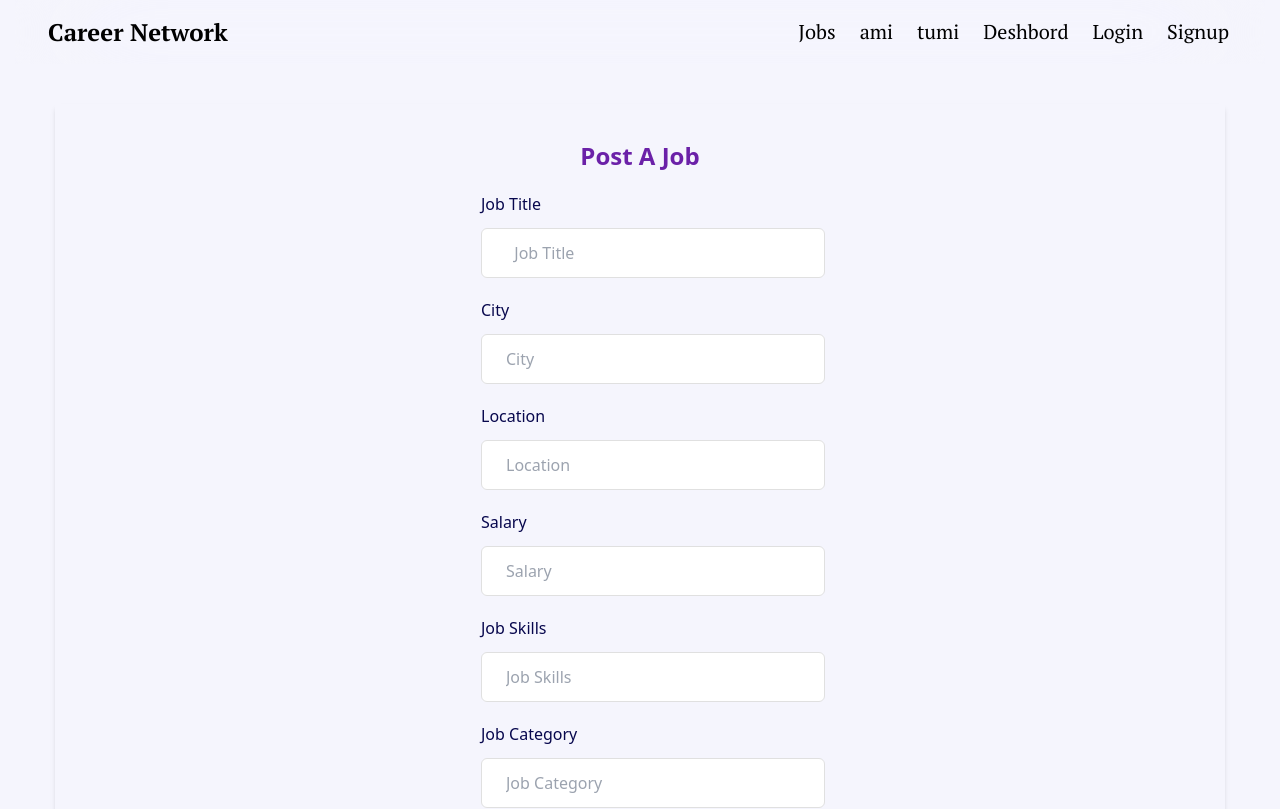
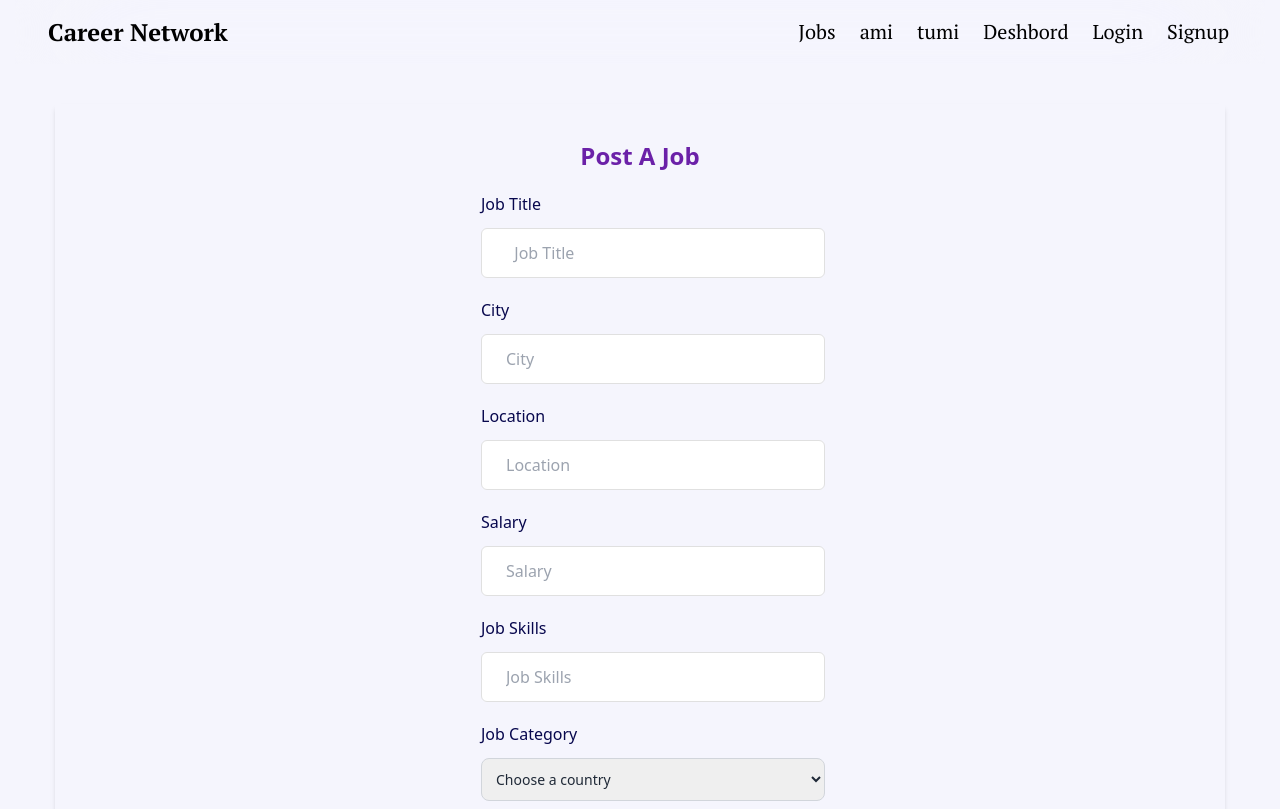
Before and after one commit to fahim-abser/Career-Network-client, a React (Create React App) app in the folder client/career-network/: page /deshbord in a window 1280 px wide. Shown: the top 809 px of the page. Built offline with nearby package versions, Linux system fonts and the light colour scheme; no server answers; a web font is replaced by a local one.

Commit message:
job post on mongodb

```diff
--- a/client/career-network/src/Pages/Categories/CategoryCard.jsx
+++ b/client/career-network/src/Pages/Categories/CategoryCard.jsx
@@ -5,7 +5,7 @@ const CategoryCard = ({category}) => {
     const {id, category_name, img} = category
     return (
         <Link to={`/category/${category_name}`} className=''>
-            <div className='shadow-lg shadow-slate-400 rounded-md'>
+            <div className='shadow-lg shadow-slate-400 rounded-md '>
                 <div className="card w-full my-2">
                     <figure><img className='w-52 h-52 rounded-full' src={img} alt="Shoes" /></figure>
                     <div className="card-body items-center">
--- a/client/career-network/src/Pages/Deshbord/Createjob/CreateJob.js
+++ b/client/career-network/src/Pages/Deshbord/Createjob/CreateJob.js
@@ -1,7 +1,10 @@
 import React from "react";
 import { useForm } from "react-hook-form";
+import { toast } from "react-hot-toast";
+import { useNavigate } from "react-router-dom";
 
 const CreateJob = () => {
+  const navigate = useNavigate()
   const handleCreateJob = (e) => {
     e.preventDefault();
     const form = e.target;
@@ -17,19 +20,41 @@ const CreateJob = () => {
     const experience = form.experience.value;
     const postDate = form.date.value;
     const postInfo = {
-      jobTitle,
+      job_title: jobTitle,
       city,
       location,
       salary,
       skills,
-      category,
+      category_name: category,
       jobSummary,
       description,
-      jobType,
+      duty_hours: jobType,
       experience,
-      postDate,
+      deadline: postDate,
+      isPaid: false,
+      isVerify: false,
     };
     console.log(postInfo);
+
+    console.log()
+    const url = `http://localhost:5000/jobs`
+    fetch(url, {
+      method: 'POST',
+      headers: {
+          'content-type': 'application/json'
+      },
+      body: JSON.stringify(postInfo)
+  })
+      .then((response) => response.json())
+      .then((data) => {
+          console.log('Success:', data);
+          toast('job posted successfully')
+          navigate(`/category/${category}`)
+
+      })
+      .catch((error) => {
+          console.error('Error:', error);
+      });
   };
 
   return (
@@ -135,13 +160,20 @@ const CreateJob = () => {
                   <label className="mb-3 block text-base font-medium text-[#07074D]">
                     Job Category
                   </label>
-                  <input
-                    type="text"
+                  <select
                     name="category"
-                    placeholder="Job Category"
-                    className="w-full rounded-md border border-[#e0e0e0] bg-white py-3 px-6 text-base font-medium text-[#6B7280] outline-none focus:border-[#6A64F1] focus:shadow-md"
-                    required
-                  />
+                    className=" border border-gray-300  text-sm rounded-lg focus:ring-blue-500 focus:border-blue-500 block w-full p-2.5 dark:placeholder-gray-400  dark:focus:ring-blue-500 dark:focus:border-blue-500"
+                  >
+                    <option defaultValue="Choose a country">Choose a country</option>
+                    <option defaultValue="Designer">Designer</option>
+                    <option defaultValue="Web Developer">Web Developer</option>
+                    <option defaultValue="Marketing">Marketing</option>
+                    <option defaultValue="Education">Education</option>
+                    <option defaultValue="Writing And Editing">
+                      Writing And Editing
+                    </option>
+                    <option value="Sales">Sales</option>
+                  </select>
                 </div>
               </div>
             </div>
--- a/client/career-network/src/Pages/Jobs/Jobs.jsx
+++ b/client/career-network/src/Pages/Jobs/Jobs.jsx
@@ -7,7 +7,7 @@ const Jobs = () => {
     console.log(jobs)
 
     return (
-        <div>
+        <div className=''>
             <h2 className="text-center text-2xl">{jobs.category_name}</h2>
             {
                 jobs.map(job =><JobsCard key={job._id} job={job}></JobsCard>)
--- a/client/career-network/src/Pages/Jobs/JobsCard.jsx
+++ b/client/career-network/src/Pages/Jobs/JobsCard.jsx
@@ -3,7 +3,7 @@ import React from 'react';
 const JobsCard = ({ job }) => {
     const {_id, job_title,duty_hours,location, salary } = job
     return (
-        <div className="card card-side bg-base-100 shadow-xl">
+        <div className="card card-side bg-base-100 shadow-xl m-10">
             <figure><img src="" alt="" /></figure>
             <div className="card-body">
                 <h2 className="card-title">{job_title}</h2>
```
